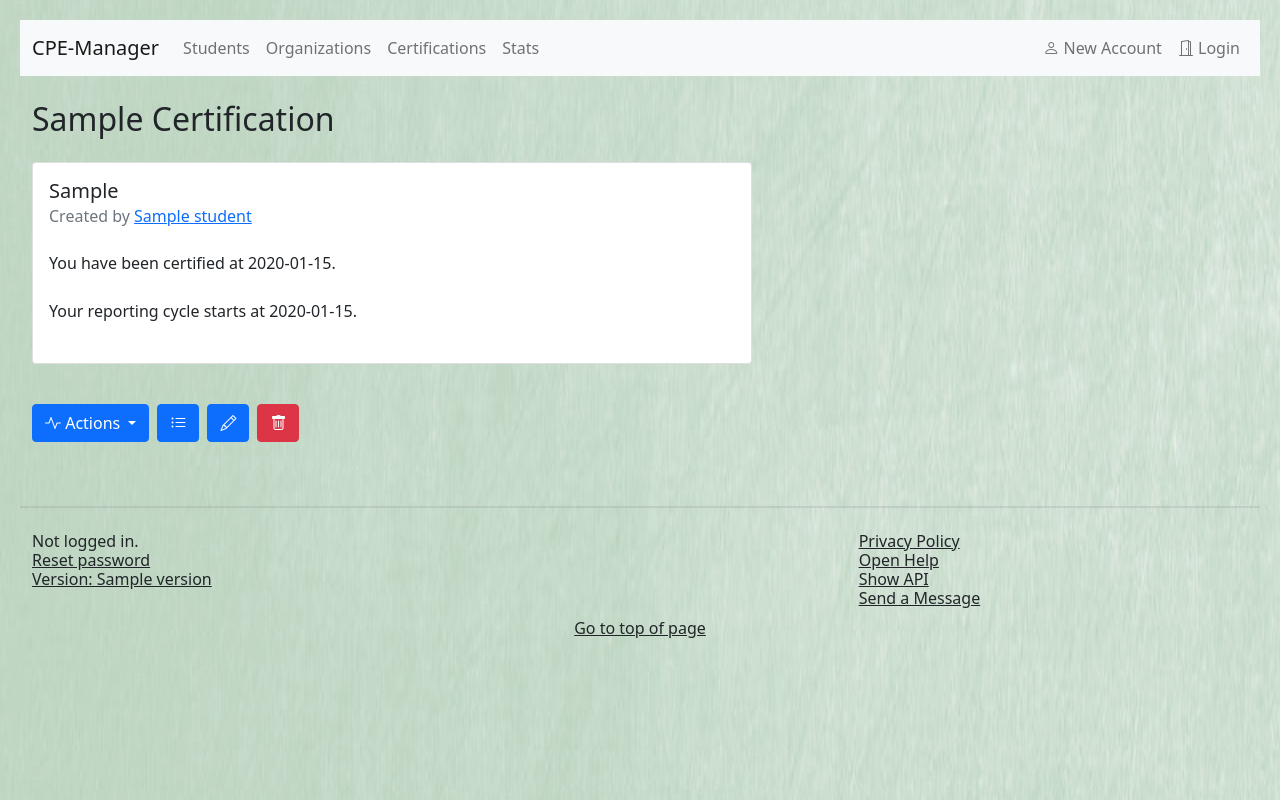
After one commit to benjamin-bk-krueger/cpe-man, a Python web app: template templates/cycle_detail.html in a window 1280 px wide. The commit adds this page. Run offline with Jinja, Linux system fonts and the light colour scheme; the template is opened without the code that fills it: most values are stand-ins (such as "Sample title", 1, 10 or a date in 2020).

Commit message:
Added certification cycles (for users)

```diff
--- a/templates/base.html
+++ b/templates/base.html
@@ -45,6 +45,7 @@
                         <li class="nav-item"><a class="nav-link" href="{{ url_for('show_organizations') }}">Organizations</a></li>
                         <li class="nav-item"><a class="nav-link" href="{{ url_for('show_certifications') }}">Certifications</a></li>
                         {% if current_user.is_authenticated %}
+                            <li class="nav-item"><a class="nav-link" href="{{ url_for('show_cycles') }}">Cycles</a></li>
                         {% endif %}
                         <li class="nav-item"><a class="nav-link" href="{{ url_for('show_stats') }}">Stats</a></li>
                     </ul>
--- /dev/null
+++ b/templates/cycle_detail.html
@@ -0,0 +1,137 @@
+{% extends 'base.html' %}
+
+{% block content %}
+    {#  Page header #}
+    <div class="container-fluid pb-2 mt-4 mb-2">
+        <h2>{% block title %} {{ cert_dict[cycle.certification_id] }} Certification {% endblock %}</h2>
+    </div>
+
+    <script src="https://code.jquery.com/jquery-3.6.0.slim.min.js" integrity="sha256-u7e5khyithlIdTpu22PHhENmPcRdFiHRjhAuHcs05RI=" crossorigin="anonymous"></script>
+
+    {#  Enable modal window error handling #}
+    <script>
+        $(document).ready(function(){
+            {% for error in form.certification_date.errors %}
+                $('#myModal').modal('show');
+            {%  endfor %}
+            {% for error in form.cycle_start.errors %}
+                $('#myModal').modal('show');
+            {%  endfor %}
+        });
+    </script>
+
+    {#  Page content #}
+    <div class="container-fluid pb-3 mt-2 mb-2">
+
+        {#  Show detailed information regarding the selected cycle #}
+        <div class="card mb-3" style="max-width: 720px;">
+            <div class="row g-0">
+                <div class="col-md-12">
+                    <div class="card-body">
+                        <h5 class="card-title">{{ cert_dict[cycle.certification_id] }}</h5>
+                        <h6 class="card-subtitle mb-2 text-muted">Created by <a href="{{ url_for('show_student', student_name=student.student_name)}}">{{ student.student_name }}</a></h6>
+                        <p class="card-text">
+                            <div class="mt-4 mb-4">
+                                You have been certified at {{ cycle.certification_date.strftime('%Y-%m-%d') }}.
+                            </div>
+                            <div class="mt-4 mb-4">
+                                Your reporting cycle starts at {{ cycle.cycle_start.strftime('%Y-%m-%d') }}.
+                            </div>
+                        </p>
+                    </div>
+                </div>
+            </div>
+        </div>
+
+        {% if current_user.student_role in ["admin", "student"] %}
+            {# Modal dialog window - delete currently selected cycle #}
+            <div id="myModal_del" class="modal fade" tabindex="-1" aria-labelledby="exampleModalLabel" aria-hidden="true">
+                <div class="modal-dialog">
+                    <div class="modal-content">
+                        <div class="modal-header">
+                            <h4 class="modal-title">Delete Cycle</h4>
+                            <button type="button" class="btn-close" data-bs-dismiss="modal" aria-label="Close"></button>
+                        </div>
+                        <div class="modal-body">
+                            <form action="{{ url_for('show_deleted_cycle', cycle_id=cycle.cycle_id) }}" id="form_deletion">
+                                Are you sure?
+                            </form>
+                        </div>
+                        <div class="modal-footer">
+                            <button type="submit" class="btn btn-danger mt-4 mb-4 btn-space" form="form_deletion">Confirm</button>
+                            <button type="button" class="btn btn-secondary mt-4 mb-4" data-bs-dismiss="modal">Cancel</button>
+                        </div>
+                    </div>
+                </div>
+            </div>
+
+            {# Modal dialog window - edit currently selected cycle #}
+            <div id="myModal" class="modal fade" tabindex="-1" aria-labelledby="exampleModalLabel" aria-hidden="true">
+                <div class="modal-dialog">
+                    <div class="modal-content">
+                        <div class="modal-header">
+                            <h4 class="modal-title">Edit Cycle</h4>
+                            <button type="button" class="btn-close" data-bs-dismiss="modal" aria-label="Close"></button>
+                        </div>
+                        <div class="modal-body">
+                            <form action="{{ url_for('show_cycle_p', cycle_id=cycle.cycle_id) }}" method="POST" id="form_edit">
+                                {{ form.csrf_token }}
+                                <div class="form-group mt-2 mb-2">
+                                    <label for="{{ form.certification.name }}">{{ form.certification.label }}</label>
+                                    {{ form.certification(class="form-select") }}
+                                </div>
+                               <div class="form-group mt-2 mb-2">
+                                    <label for="{{ form.certification_date.name }}">{{ form.certification_date.label }}</label>
+                                    {{ form.certification_date(class="form-control") }}
+                                </div>
+                                {% for error in form.certification_date.errors %}
+                                    <div class="alert alert-warning"><strong>Warning!</strong> {{ error }}</div>
+                                {% endfor %}
+                                <div class="form-group mt-2 mb-2">
+                                    <label for="{{ form.cycle_start.name }}">{{ form.cycle_start.label }}</label>
+                                    {{ form.cycle_start(class="form-control") }}
+                                </div>
+                                {% for error in form.cycle_start.errors %}
+                                    <div class="alert alert-warning"><strong>Warning!</strong> {{ error }}</div>
+                                {% endfor %}
+                            </form>
+                        </div>
+                        <div class="modal-footer">
+                            <button type="submit" class="btn btn-primary mt-4 mb-4 btn-space" form="form_edit">Update</button>
+                            <button type="button" class="btn btn-secondary mt-4 mb-4" data-bs-dismiss="modal">Cancel</button>
+                        </div>
+                    </div>
+                </div>
+            </div>
+        {% endif %}
+
+        {#  Display action buttons regarding the selected cycle #}
+        <div class="btn-toolbar" role="toolbar" aria-label="Toolbar with button groups">
+
+            {#  Text-based links #}
+            <div class="btn-group me-2" role="group" aria-label="Button group with nested dropdown">
+                <div class="btn-group" role="group">
+                    <button id="btnGroupDrop1" type="button" class="btn btn-primary dropdown-toggle mt-4 mb-4" data-bs-toggle="dropdown" aria-expanded="false">
+                        <i class="bi bi-activity"></i> Actions
+                    </button>
+                    <ul class="dropdown-menu" aria-labelledby="btnGroupDrop1">
+                        <li><a class="dropdown-item" href="{{ url_for('show_cycles') }}">All Cycles</a></li>
+                        <li><a class="dropdown-item" href="#" data-bs-toggle="modal" data-bs-target="#myModal">Edit Cycle</a></li>
+                        <li><a class="dropdown-item" href="#" data-bs-toggle="modal" data-bs-target="#myModal_del">Delete Cycle</a></li>
+                    </ul>
+                </div>
+            </div>
+
+            {#  Same links implemented using small buttons #}
+            <div class="btn-group me-2" role="group" aria-label="Second group">
+                <a href="{{ url_for('show_cycles') }}" data-toggle="tooltip" title="All Cycles" class="btn btn-primary mt-4 mb-4"><i class="bi bi-list-ul"></i></a>
+            </div>
+            <div class="btn-group me-2" role="group" aria-label="Third group">
+                <a href="#" class="btn btn-primary mt-4 mb-4" data-toggle="tooltip" title="Edit Cycle" data-bs-toggle="modal" data-bs-target="#myModal"><i class="bi bi-pencil"></i></a>
+            </div>
+            <div class="btn-group me-2" role="group" aria-label="Fourth group">
+                <a href="#" class="btn btn-danger mt-4 mb-4" data-toggle="tooltip" title="Delete Cycle" data-bs-toggle="modal" data-bs-target="#myModal_del"><i class="bi bi-trash"></i></a>
+            </div>
+        </div>
+    </div>
+{% endblock %}
--- a/templates/index.html
+++ b/templates/index.html
@@ -15,8 +15,9 @@
         <h4 class="mb-3">Alpha state. Work in progress. The current version allows you to...</h4>
         ☑ Manage different users and roles<br>
         ☑ Have your own S3 storage are to manage image attachments<br>
-        ☑ Create and manage certification organizations<br>
-        ☑ Create and manage certifications<br>
+        ☑ Create and manage certification organizations (for admin)<br>
+        ☑ Create and manage certifications (for admin)<br>
+        ☑ Create and manage certifications cycles<br>
         ☐ Create and manage CPE entries<br>
         ☐ Create reports of current and past cycles<br>
         ☐ Get notifications and alarms regarding open CPEs<br>
```
Also changed, not shown: app.py (+124 -1 lines), forms.py (+7 -1 lines), templates/cycle.html (added, +99 -0 lines).
